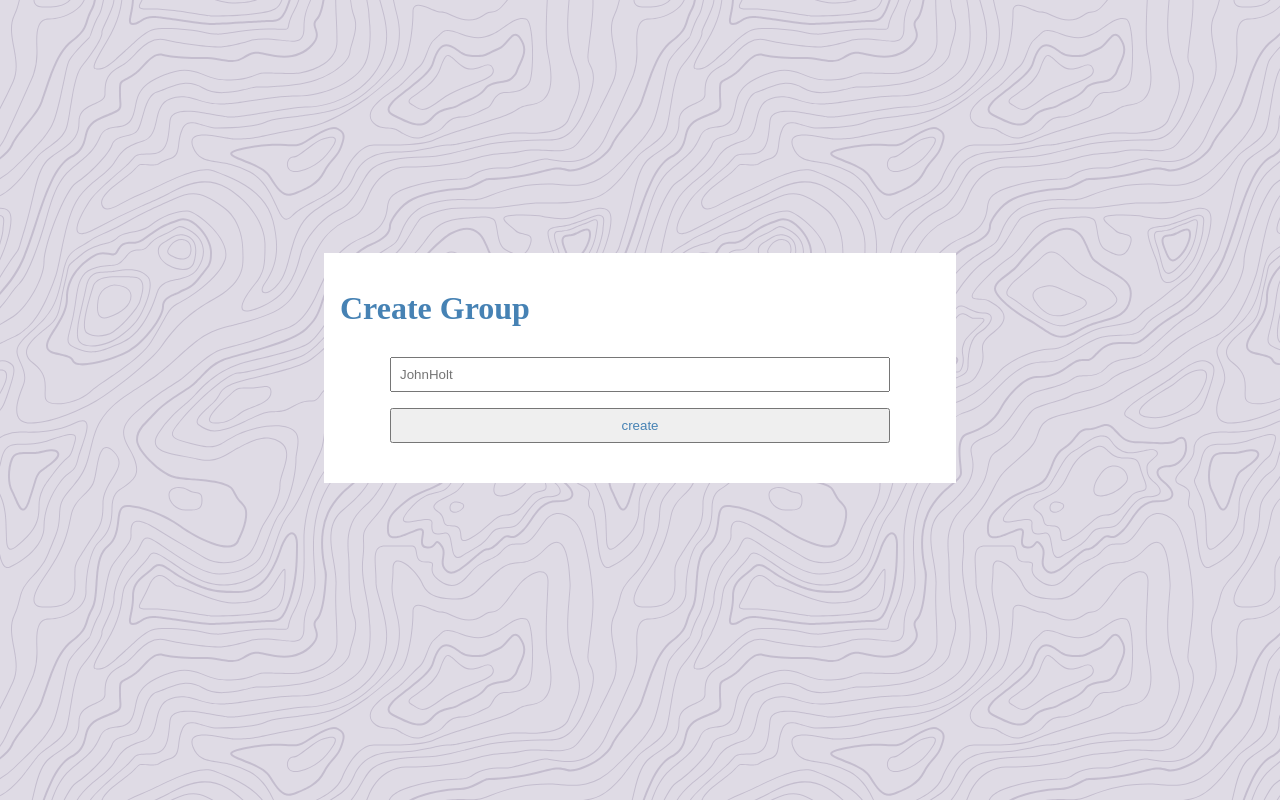
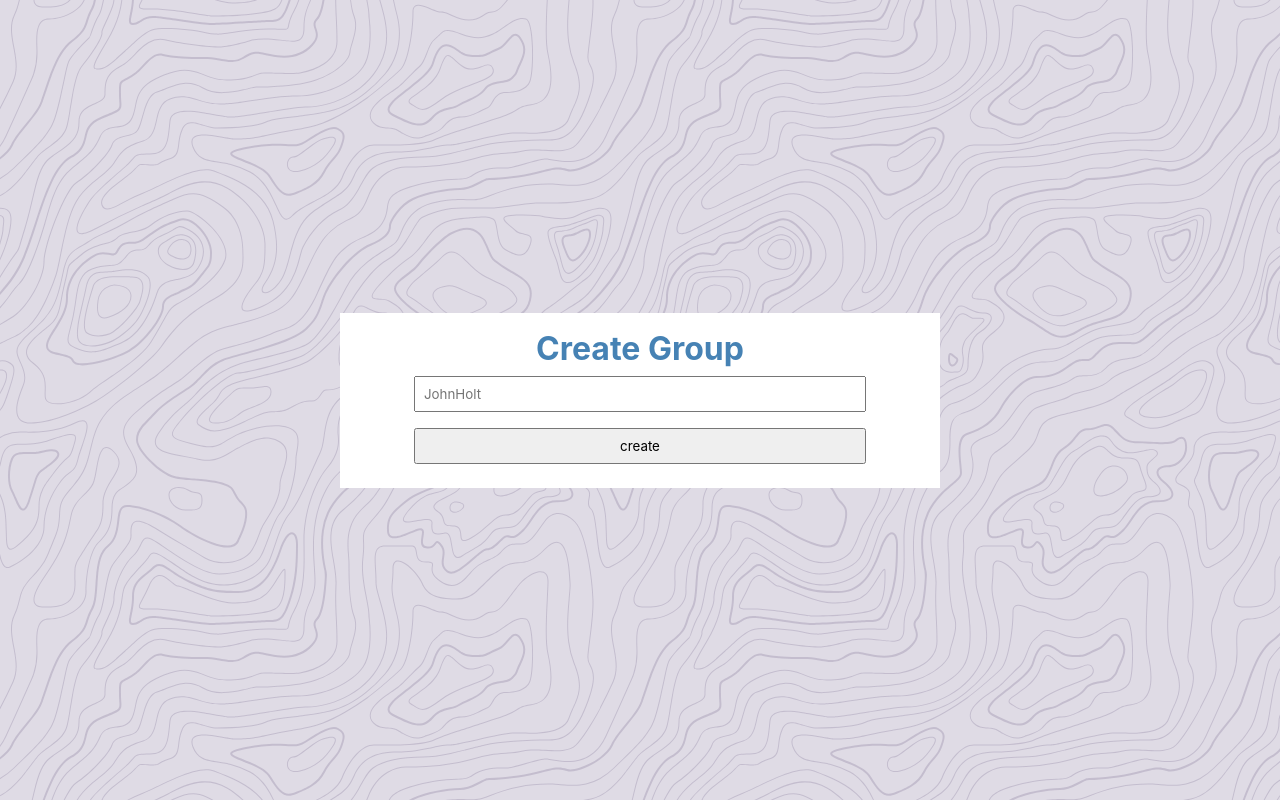
Before and after one commit to saucecodee/virj-chat, a website: page public/create.html in a window 1280 px wide. Drawn offline with Linux system fonts and the light colour scheme.

Commit message:
Add global styles for font-family, margin and padding

```diff
--- a/public/create.html
+++ b/public/create.html
@@ -10,6 +10,7 @@
 </head>
 
 <body>
+  <div class="container">
     <div class="create">
       <h1 class="create-group">Create Group</h1>
       <form class="create-form" action="">
@@ -17,9 +18,10 @@
           <input placeholder="JohnHolt" type="text" name="username" id="">
         </label>
         <label for="">
-        <button class="create-group">create</button>
+          <button class="create-group-button">create</button>
         </label>
       </form>
+    </div>
   </div>
 </body>
 
--- a/public/css/create.css
+++ b/public/css/create.css
@@ -2,24 +2,27 @@
   width: 600px;
   background-color: white;
   padding: 1rem;
-  margin: 20% auto;
+  margin: 0 auto;
 }
-
+.container {
+  display: flex;
+  justify-content: center;
+  align-items: center;
+  height: 100%;
+}
 .create-group {
   color: var(--primary);
+  text-align: center;
 }
-
 .create-form {
   display: flex;
   flex-flow: column wrap;
 }
-
 .create-form * {
   width: calc(100% - 100px);
   margin: 0 auto;
   padding: 0.5rem;
 }
-
 .create-form label * {
   width: 100%;
 }
--- a/public/css/main.css
+++ b/public/css/main.css
@@ -4,3 +4,10 @@
 :root {
   --primary: steelblue;
 }
+
+*, ::before, ::after {
+  font-family: -apple-system, BlinkMacSystemFont, 'Segoe UI', Roboto, Oxygen, Ubuntu, Cantarell, 'Open Sans', 'Helvetica Neue', sans-serif;
+  margin: 0;
+  padding: 0;
+  box-sizing: border-box;
+}
```
Lines whose indentation alone changed are shown as unchanged.
